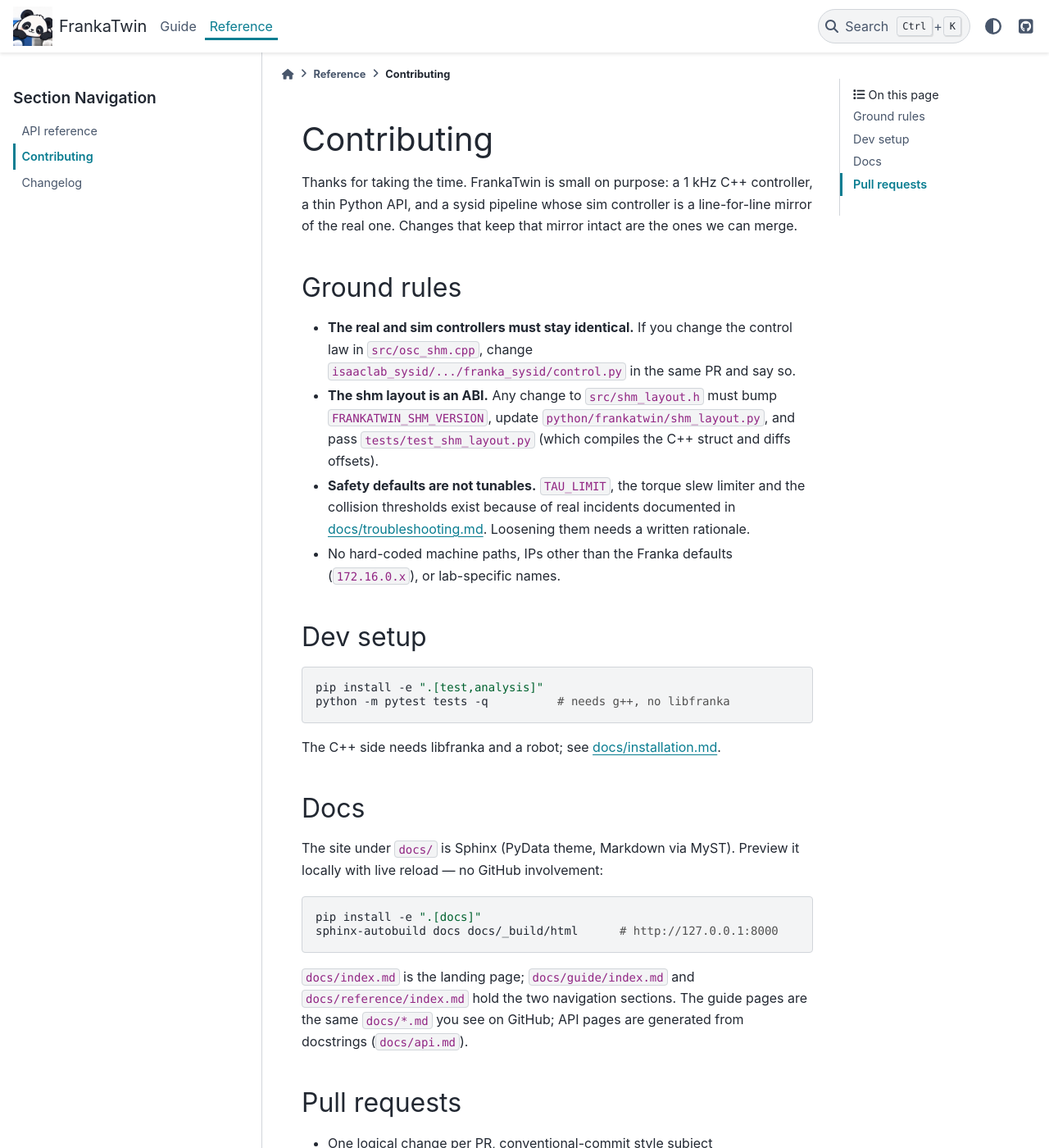
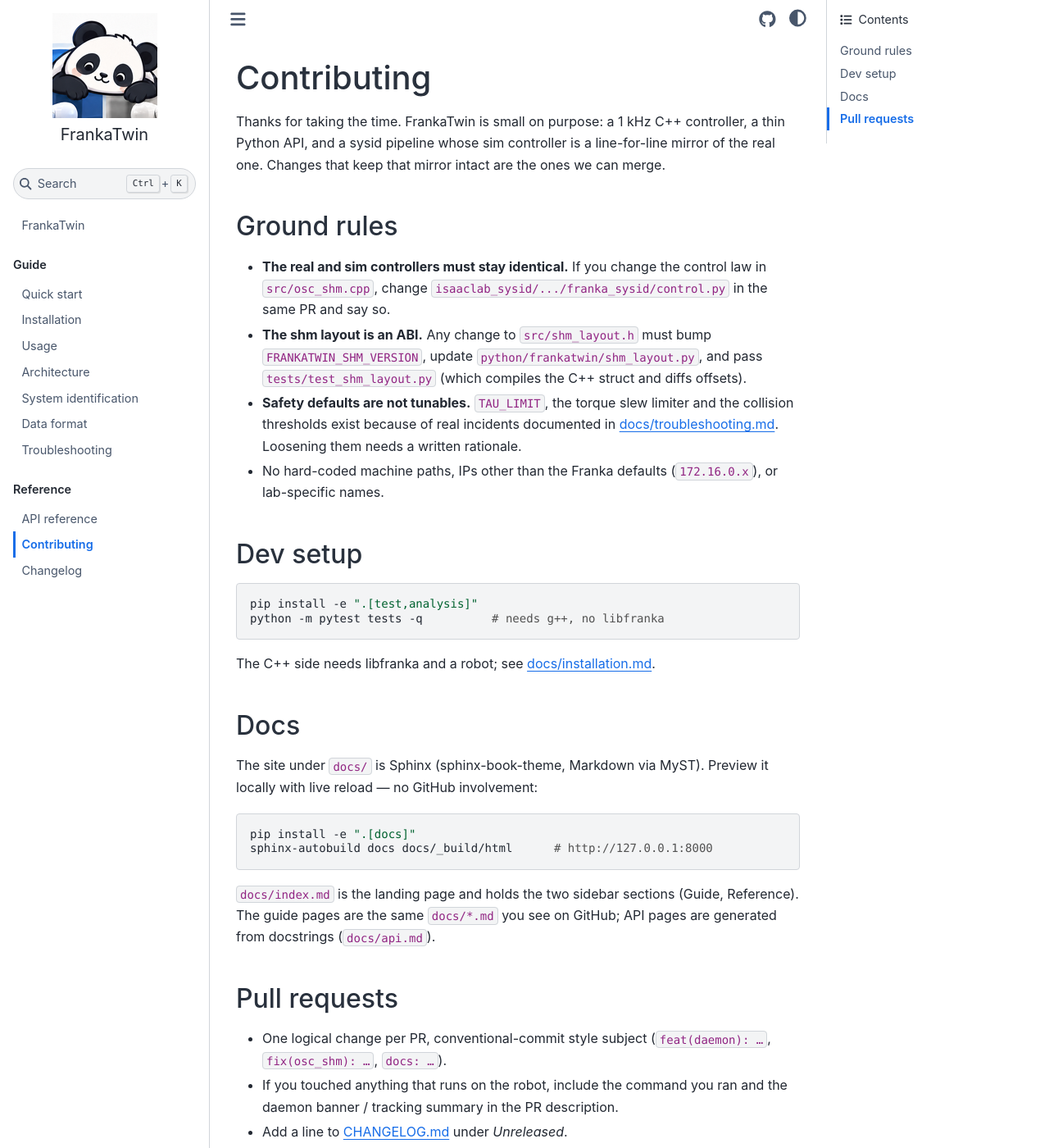
Before and after one commit to tsrobcvai/frankatwin, a Sphinx documentation site: the page built from docs/contributing.md, in a window 1280 px wide and 1400 px high. Shown: the whole window at 82% size. Built offline with Sphinx 7.4.7 and the Sphinx Book theme 1.1.4, drawn with Linux system fonts in a browser that asks for light colours; some of the changed text lies outside the part shown.

Commit message:
docs: sphinx-book-theme (full table of contents in the left sidebar, no top bar); README intro in one paragraph
Co-Authored-By: Claude Fable 5.1 <noreply@anthropic.com>

````diff
--- a/CONTRIBUTING.md
+++ b/CONTRIBUTING.md
@@ -32,7 +32,7 @@ The C++ side needs libfranka and a robot; see
 
 ## Docs
 
-The site under `docs/` is Sphinx (PyData theme, Markdown via MyST). Preview it
+The site under `docs/` is Sphinx (sphinx-book-theme, Markdown via MyST). Preview it
 locally with live reload — no GitHub involvement:
 
 ```bash
@@ -40,10 +40,9 @@ pip install -e ".[docs]"
 sphinx-autobuild docs docs/_build/html      # http://127.0.0.1:8000
 ```
 
-`docs/index.md` is the landing page; `docs/guide/index.md` and
-`docs/reference/index.md` hold the two navigation sections. The guide pages are
-the same `docs/*.md` you see on GitHub; API pages are generated from docstrings
-(`docs/api.md`).
+`docs/index.md` is the landing page and holds the two sidebar sections
+(Guide, Reference). The guide pages are the same `docs/*.md` you see on GitHub;
+API pages are generated from docstrings (`docs/api.md`).
 
 ## Pull requests
 
--- a/docs/conf.py
+++ b/docs/conf.py
@@ -1,4 +1,4 @@
-"""Sphinx configuration for the FrankaTwin docs (PyData theme, Markdown via MyST)."""
+"""Sphinx configuration for the FrankaTwin docs (sphinx-book-theme, Markdown via MyST)."""
 
 import os
 import sys
@@ -42,7 +42,9 @@ napoleon_google_docstring = True
 napoleon_numpy_docstring = True
 
 # --- HTML ---------------------------------------------------------------
-html_theme = "pydata_sphinx_theme"
+# sphinx-book-theme: the whole table of contents lives in the left sidebar
+# (captions as section headers, pages expandable); no top navigation bar.
+html_theme = "sphinx_book_theme"
 html_title = "FrankaTwin"
 html_logo = "images/favicon.png"
 html_favicon = "images/favicon.png"
@@ -50,27 +52,20 @@ html_static_path = ["_static"]
 html_css_files = ["custom.css"]
 html_last_updated_fmt = "%Y-%m-%d"
 html_theme_options = {
-    "github_url": "https://github.com/tsrobcvai/frankatwin",
-    "navbar_start": ["navbar-logo"],
+    "repository_url": "https://github.com/tsrobcvai/frankatwin",
+    "repository_branch": "v0.2",
+    "path_to_docs": "docs",
+    "use_repository_button": True,
+    "use_edit_page_button": False,
+    "use_issues_button": False,
+    "use_download_button": False,
+    "use_fullscreen_button": False,
+    "home_page_in_toc": True,
+    "show_navbar_depth": 1,        # sections collapsed to page level; expand on click
+    "max_navbar_depth": 3,
+    "show_toc_level": 2,           # right-hand "On this page"
+    "navigation_with_keys": True,
     "logo": {"text": "FrankaTwin"},
-    "navbar_end": ["theme-switcher", "navbar-icon-links"],
-    "show_toc_level": 2,
-    "navigation_with_keys": True,
-    # Left sidebar: the current section's pages with their headings, collapsible.
-    "navbar_align": "left",
-    "show_nav_level": 1,
-    "navigation_depth": 3,
-    "collapse_navigation": False,
-    "secondary_sidebar_items": ["page-toc"],
-    "footer_start": ["copyright"],
-    "footer_end": ["last-updated"],
-}
-html_sidebars = {"index": []}                 # landing page: no sidebar
-html_context = {
-    "github_user": "tsrobcvai",
-    "github_repo": "frankatwin",
-    "github_version": "v0.2",
-    "doc_path": "docs",
 }
 copybutton_prompt_text = r"\$ |>>> "
 copybutton_prompt_is_regexp = True
--- a/docs/reference/index.md
+++ /dev/null
@@ -1,9 +0,0 @@
-# Reference
-
-```{toctree}
-:maxdepth: 2
-
-../api
-../contributing
-../changelog
-```
--- a/docs/requirements.txt
+++ b/docs/requirements.txt
@@ -1,5 +1,5 @@
 sphinx>=7
-pydata-sphinx-theme>=0.15
+sphinx-book-theme>=1.1
 myst-parser>=2
 sphinx-copybutton
 sphinxcontrib-mermaid
--- a/pyproject.toml
+++ b/pyproject.toml
@@ -40,7 +40,7 @@ analysis = [
 # Sphinx docs: `sphinx-autobuild docs docs/_build/html` for a live preview.
 docs = [
     "sphinx>=7",
-    "pydata-sphinx-theme>=0.15",
+    "sphinx-book-theme>=1.1",
     "myst-parser>=2",
     "sphinx-copybutton",
     "sphinxcontrib-mermaid",
````
Also changed, not shown: README.md (+7 -15 lines), docs/guide/index.md (deleted, +0 -17 lines), docs/index.md (+19 -5 lines).
